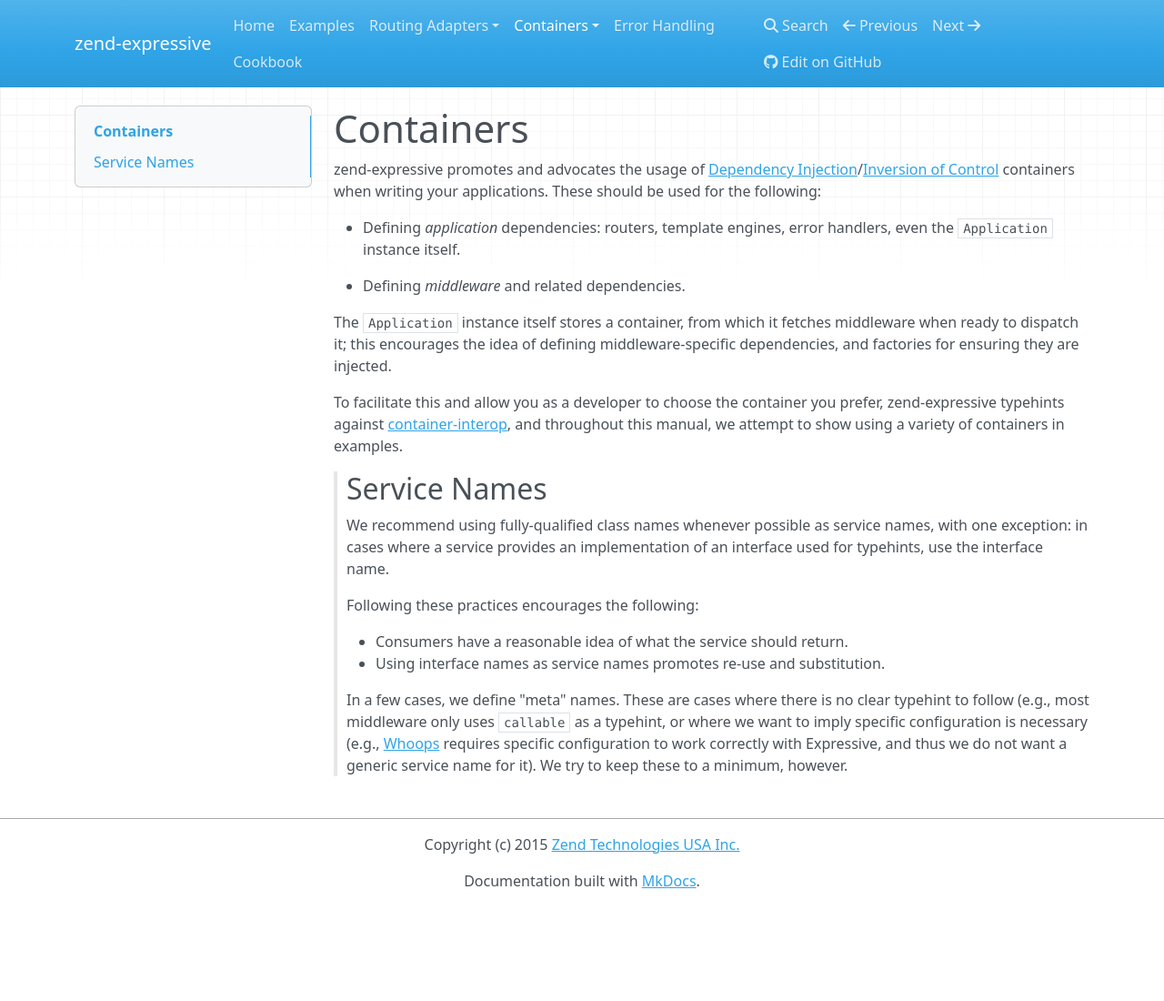
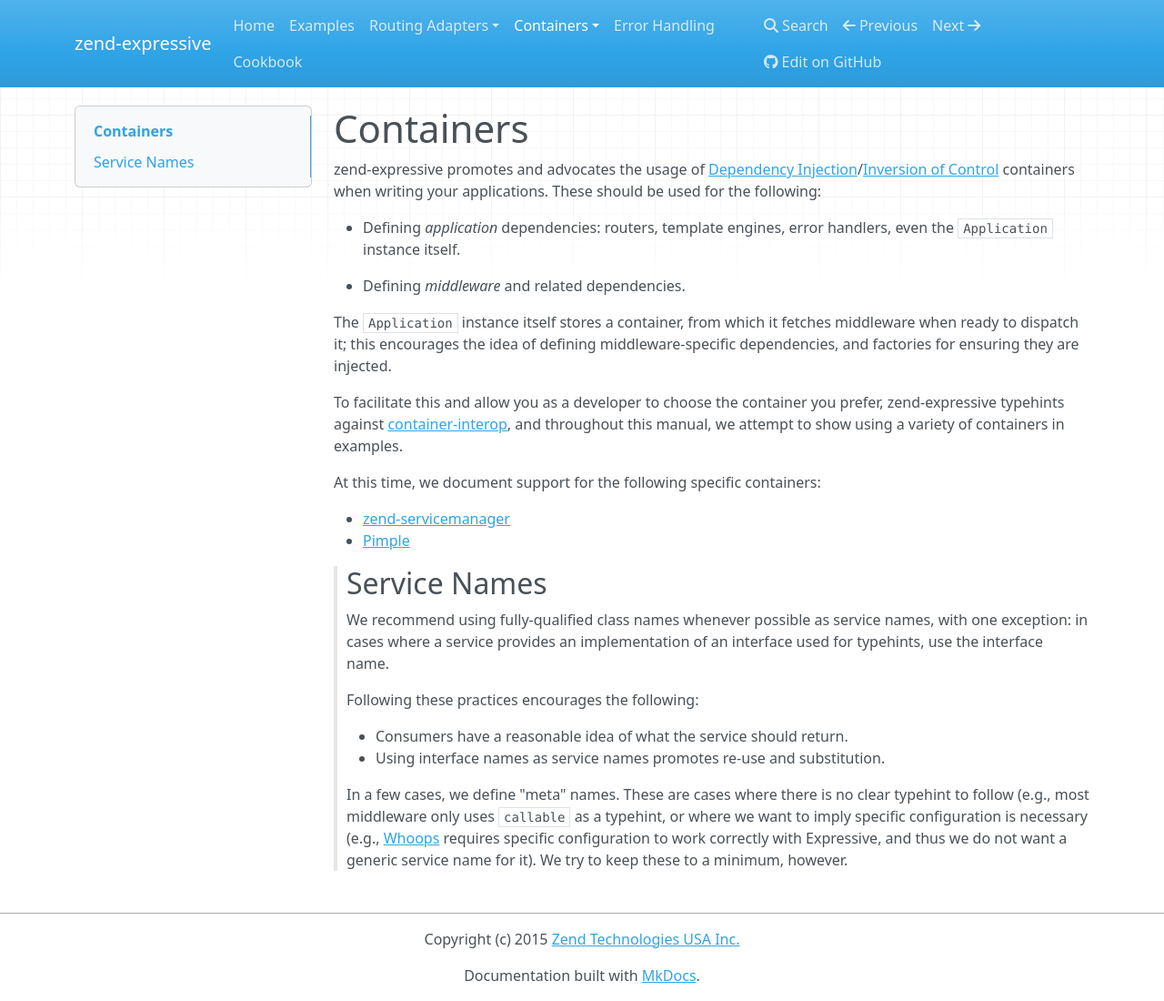
Before and after one commit to zendframework/zend-expressive, an MkDocs documentation site: the page built from doc/book/container/intro.md, in a window 1280 px wide and 1100 px high. Shown: the whole window at 91% size. Built offline with MkDocs 1.6.1, drawn with Linux system fonts in a browser that asks for light colours; nearby versions of some CDN libraries; old or Windows-style settings are respelled for this version of MkDocs.

Commit message:
Indicate and link to supported, documented containers

```diff
--- a/doc/book/container/intro.md
+++ b/doc/book/container/intro.md
@@ -19,6 +19,11 @@
 and throughout this manual, we attempt to show using a variety of containers in
 examples.
 
+At this time, we document support for the following specific containers:
+
+- [zend-servicemanager](zend-servicemanager.md)
+- [Pimple](pimple.md)
+
 > ## Service Names
 >
 > We recommend using fully-qualified class names whenever possible as service
```
